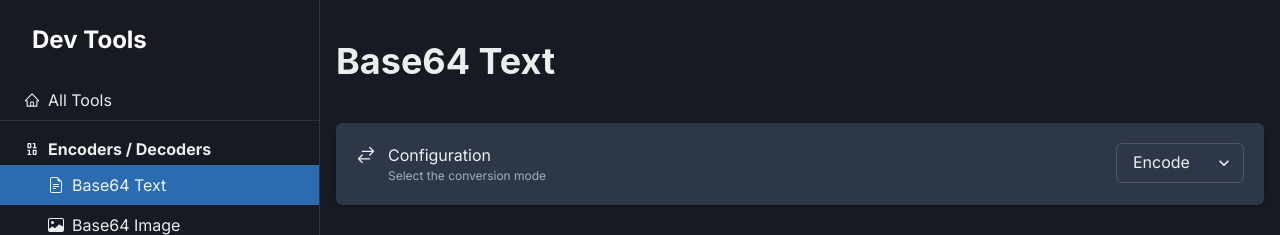
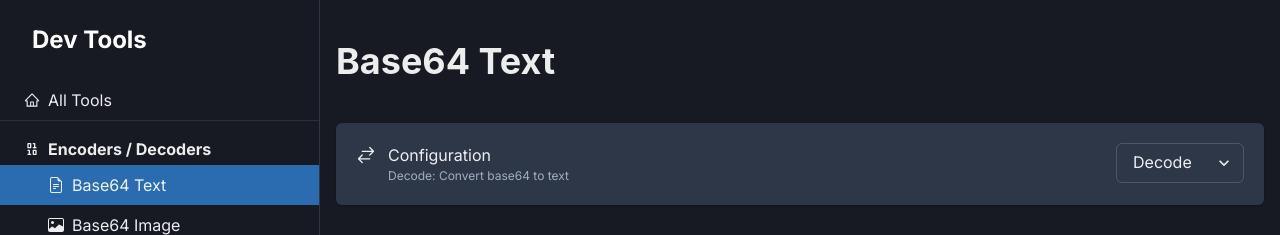
Before and after one commit to PabloMazariegos/dev-tools, a React (Vite) app: page /encoders/base64-text in a window 1280 px wide. Shown: the top 235 px of the page. Built offline with nearby package versions, Linux system fonts and the light colour scheme.

Commit message:
feat - base64 to text feature

```diff
--- a/src/views/encoders-decoders/Base64TextView.tsx
+++ b/src/views/encoders-decoders/Base64TextView.tsx
@@ -1,27 +1,25 @@
 import React from 'react';
 import TextAreaViewer from '@/components/TextAreaViewer/TextAreaViewer';
 import ConfigurationSelector from '@/components/ConfigurationSelector/ConfigurationSelector';
-
 import { Box, Heading, SimpleGrid } from '@chakra-ui/react';
 import { HiArrowsRightLeft } from 'react-icons/hi2';
-
 import { encodeDecodeConfiguratorItems } from '@/config/configurator-selector.config';
 import { EncodeDecode } from '@/types/configurator-selector';
-
 import { encodeBase64, decodeBase64 } from '@/utils/base64.utils';
 
 const base64TextView = () => {
-  const [configuration, setConfiguration] = React.useState<EncodeDecode>('ENCODE');
+  const [configuration, setConfiguration] = React.useState<EncodeDecode>('DECODE');
   const [textAreaInput, setTextAreaInput] = React.useState<string>('');
   const [textAreaOutput, setTextAreaOutput] = React.useState<string>('');
 
   const handleConfigurationChange = (value: React.ChangeEvent<HTMLSelectElement>) => {
     const selectedConfiguration = value.target.value as EncodeDecode;
 
-    if (
+    const validSelectedConfiguration =
       selectedConfiguration &&
-      (selectedConfiguration === 'ENCODE' || selectedConfiguration === 'DECODE')
-    ) {
+      (selectedConfiguration === 'ENCODE' || selectedConfiguration === 'DECODE');
+
+    if (validSelectedConfiguration) {
       setConfiguration(selectedConfiguration);
       clearTextAreas();
     }
@@ -44,10 +42,15 @@ const base64TextView = () => {
     setTextAreaOutput(output);
   };
 
+  const configurationHint =
+    configuration === 'DECODE'
+      ? 'Decode: Convert base64 to text'
+      : 'Encode: Convert text to base64';
+
   const clearTextAreas = () => {
-    setTextAreaInput('')
-    setTextAreaOutput('')
-  }
+    setTextAreaInput('');
+    setTextAreaOutput('');
+  };
 
   return (
     <>
@@ -59,7 +62,7 @@ const base64TextView = () => {
           <ConfigurationSelector
             icon={HiArrowsRightLeft}
             label='Configuration'
-            hint='Select the conversion mode'
+            hint={configurationHint}
             options={encodeDecodeConfiguratorItems}
             onChange={handleConfigurationChange}
             value={configuration}
```
